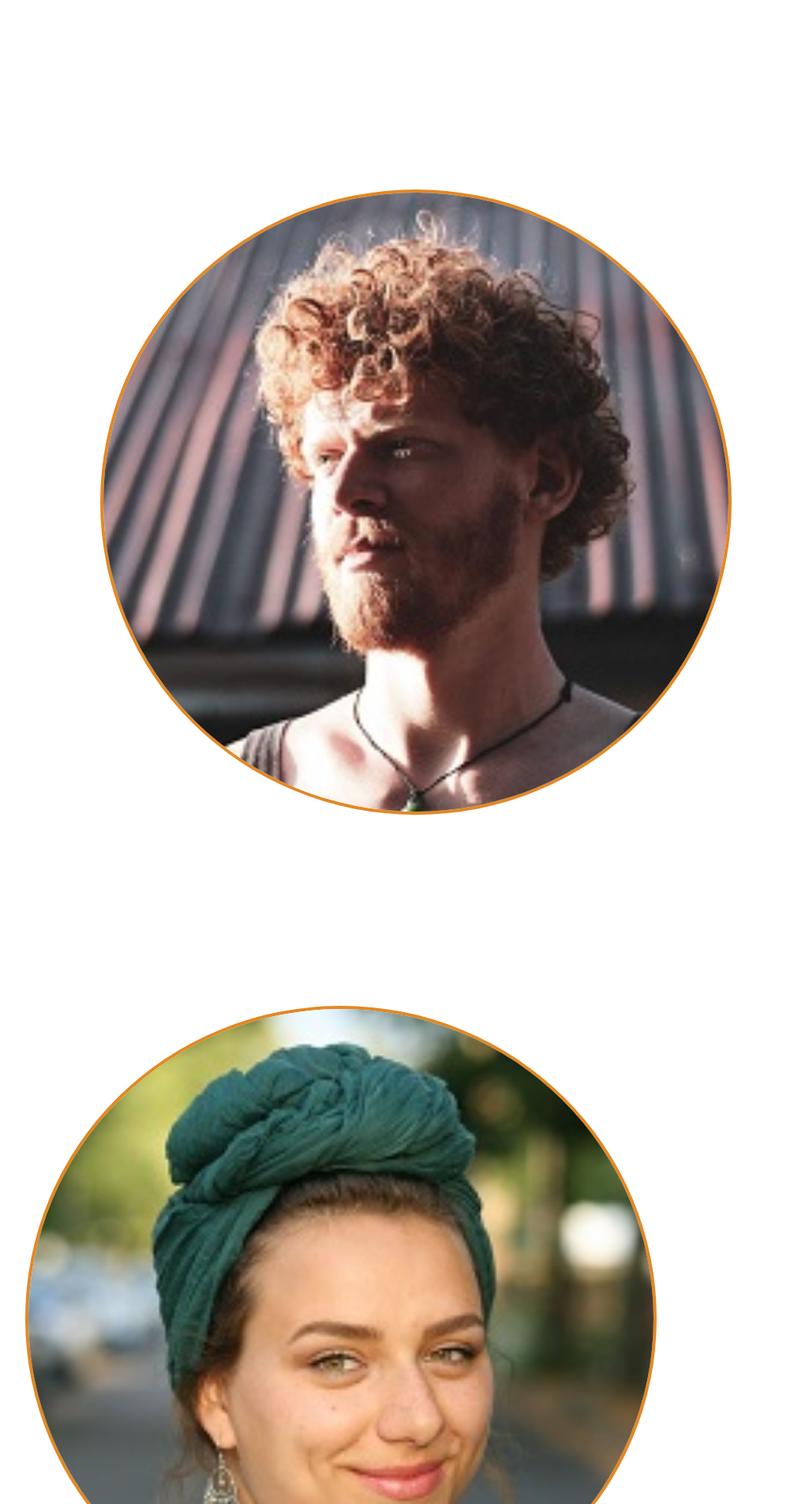
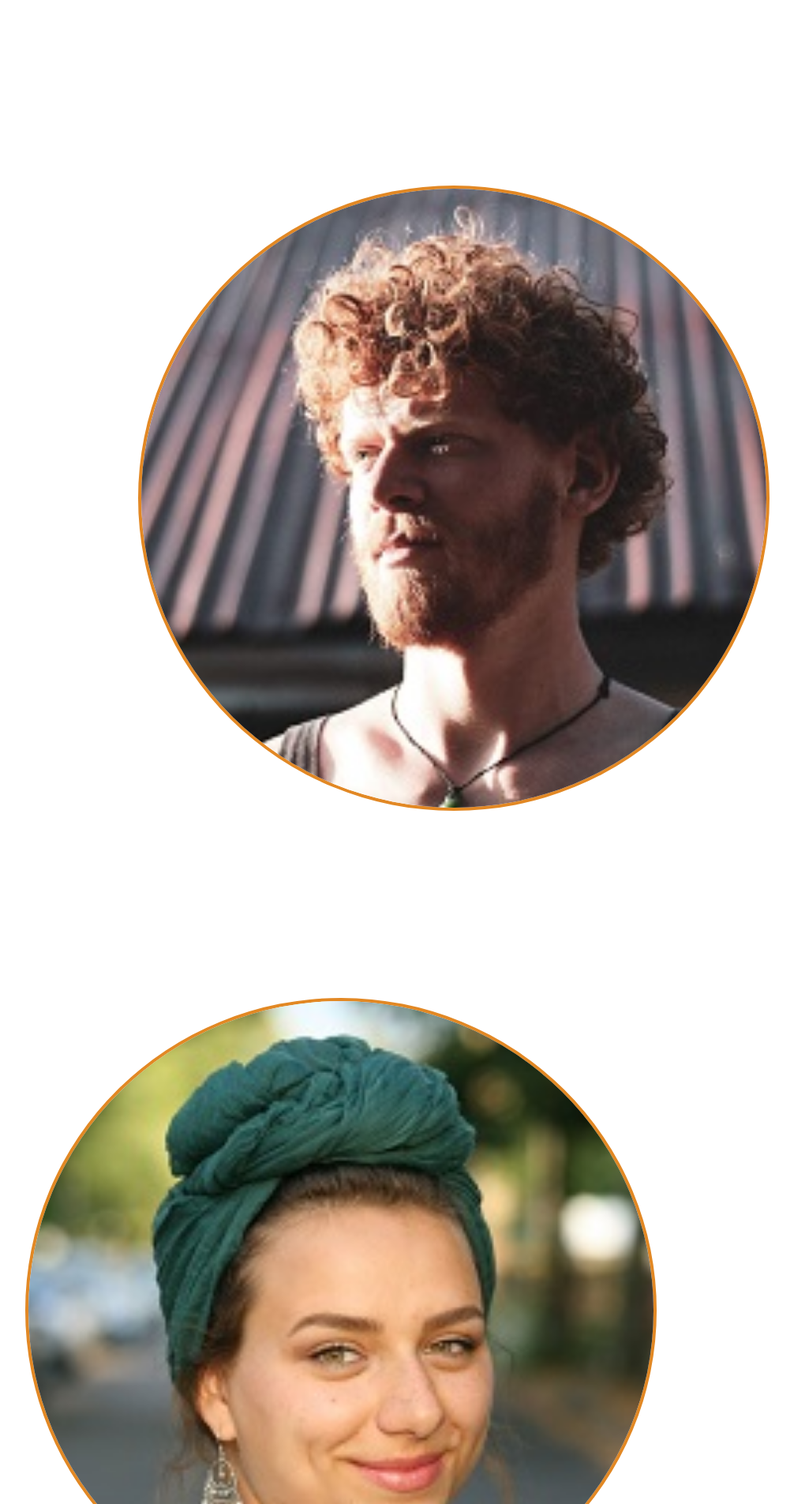
Before and after one commit to ErikTheBerik/Kencef, a PHP site: page /Info/team.php in a window 1280 px wide. Shown: the part 4099-6004 px from the top of the page at 79% size, without its empty margins (102-1108 px from the left). Run offline with PHP 8.4, Linux system fonts and the light colour scheme.

Commit message:
Correct margin team

```diff
--- a/Info/css/team.css
+++ b/Info/css/team.css
@@ -61,11 +61,11 @@ div.RightMarginSmall {
 	}
 
 	div.LeftMarginBig {
-		margin-left: 8.3%;
+		margin-left: 12.5%;
 	}
 
 	div.RightMarginBig {
-		margin-right: 8.3%;
+		margin-right: 12.5%;
 	}
 
 
--- a/Info/team.php
+++ b/Info/team.php
@@ -68,7 +68,7 @@
 
  ?>
 
- <link rel="stylesheet" href="./Info/css/team.css?date=100619">
+ <link rel="stylesheet" href="./Info/css/team.css?date=100619_3">
  <div class="col-12" style="padding: 0 0.05vw; text-align: center;">
  	KENCEF e.V. steht für "Kenyan Rural Needy Child Educational Foundation" <br>
     (dt. Bildungsförderung für hilfsbedürftige Kinder im ländlichen Kenia).)
```
